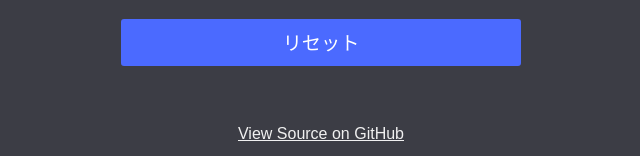
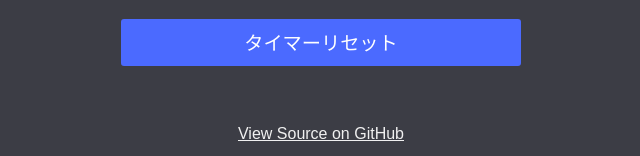
Before and after one commit to kotofurumiya/gbf-paralysis-timer, a plain HTML site: page src/index.html in a window 1280 px wide. Shown: the part 641-797 px from the top of the page, 319-959 px from the left. Drawn offline with Linux system fonts and the light colour scheme.

Commit message:
リセット -> タイマーリセット

```diff
--- a/src/index.html
+++ b/src/index.html
@@ -37,7 +37,7 @@
     </div>
 
     <div class="button-container system-button-container">
-      <button class="system-button reset-button">リセット</button>
+      <button class="system-button reset-button">タイマーリセット</button>
     </div>
   </div>
 </main>
```
